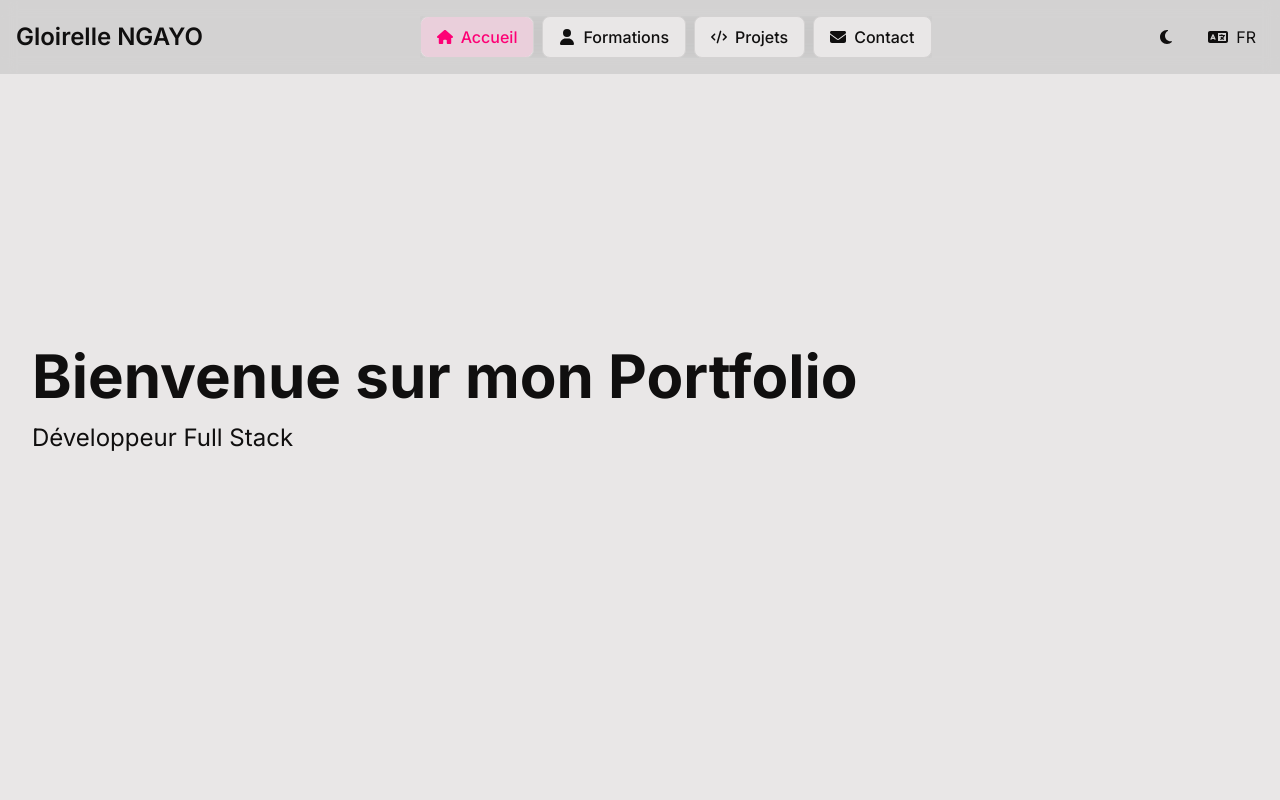
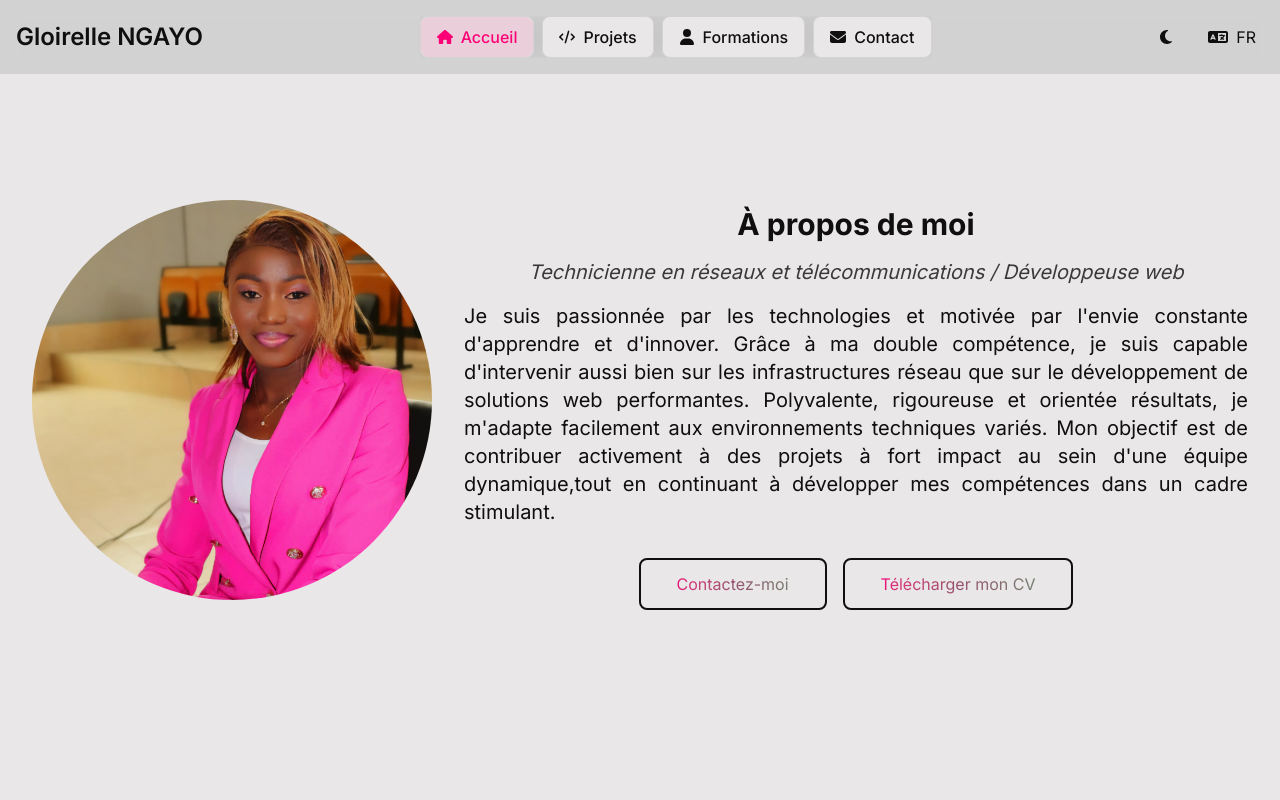
Before and after one commit to Gloirelle-Ngayo/My-portfolio, a Next.js app: page / in a window 1280 px wide. Shown: the top 800 px of the page. Built offline with nearby package versions, Linux system fonts and the light colour scheme.

Commit message:
Mise à jour du portfolio : ajout du CV, modification des sections et amélioration du design

```diff
--- a/src/app/contact/page.tsx
+++ /dev/null
@@ -1,7 +0,0 @@
-export default function Contact(){
-    return(
-        <main className="container mx-auto font-bold text-3xl">
-            <p>Bienvenu sur la page contact</p>
-        </main>
-    )
-}
--- a/src/app/formations/page.tsx
+++ /dev/null
@@ -1,7 +0,0 @@
-export default function Formations(){
-    return(
-        <main className="container mx-auto font-bold text-3xl">
-            <p>Bienvenu sur la page formations</p>
-        </main>
-    )
-}
--- a/src/app/page.tsx
+++ b/src/app/page.tsx
@@ -12,8 +12,8 @@ export default function Home() {
     <>
       <div className="min-h-screen">
           <AcceuilSec/>
+          <ProjetsSec/>
           <FormationsSec/>
-          <ProjetsSec/>
           <ContactSec/>
       </div>
     </>
--- a/src/app/projects/page.tsx
+++ /dev/null
@@ -1,7 +0,0 @@
-export default function Projects(){
-    return(
-        <main className="container mx-auto font-bold text-3xl">
-            <p>Bienvenu sur la page Projects</p>
-        </main>
-    )
-}
--- a/src/components/layout/Header.tsx
+++ b/src/components/layout/Header.tsx
@@ -60,15 +60,15 @@ export default function Header() {
                 </a>
               </li>
               <li className="border border-base-200 rounded-lg bg-base-100 hover:bg-base-200 transition-colors duration-300">
+                 <a href="#projets" className={`block px-4 py-2 ${activeSection === 'projets' ? 'text-primary bg-primary/10' : 'text-base-content'} rounded-lg transition-colors duration-300 flex items-center gap-2`}>
+                    <FontAwesomeIcon icon={faCode} className="w-4 h-4" />
+                    Projets
+                  </a>
+              </li>
+              <li className="border border-base-200 rounded-lg bg-base-100 hover:bg-base-200 transition-colors duration-300">
                 <a href="#formations" className={`block px-4 py-2 ${activeSection === 'formations' ? 'text-primary bg-primary/10' : 'text-base-content'} rounded-lg transition-colors duration-300 flex items-center gap-2`}>
                   <FontAwesomeIcon icon={faUser} className="w-4 h-4" />
                   Formations
-                </a>
-              </li>
-              <li className="border border-base-200 rounded-lg bg-base-100 hover:bg-base-200 transition-colors duration-300">
-                <a href="#projets" className={`block px-4 py-2 ${activeSection === 'projets' ? 'text-primary bg-primary/10' : 'text-base-content'} rounded-lg transition-colors duration-300 flex items-center gap-2`}>
-                  <FontAwesomeIcon icon={faCode} className="w-4 h-4" />
-                  Projets
                 </a>
               </li>
               <li className="border border-base-200 rounded-lg bg-base-100 hover:bg-base-200 transition-colors duration-300">
--- a/src/components/sections/AcceuilSec.tsx
+++ b/src/components/sections/AcceuilSec.tsx
@@ -1,14 +1,51 @@
+import Image from 'next/image'
+import Link from 'next/link'
+
 /**
  * Définition du section Acceuil
  * L'id est relié avec les liens dans le Header
  */
-
 export default function AcceuilSec(){
     return(
         <section id="accueil" className="min-h-screen flex items-center justify-center bg-base-100">
-            <div className="container mx-auto px-4">
-                <h1 className="text-4xl md:text-6xl font-bold mb-4">Bienvenue sur mon Portfolio</h1>
-                <p className="text-xl md:text-2xl">Développeur Full Stack</p>
+            <div className="container mx-auto px-4 flex flex-col md:flex-row items-center justify-center gap-8">
+                <div className="flex-shrink-0 w-[400px] h-[400px] rounded-full overflow-hidden hidden lg:block">
+                    <Image
+                        src="/images/Gloirelle.jpg"
+                        alt="Mon image"
+                        width={250}
+                        height={250}
+                        className="w-full h-full object-cover object-top"
+                    />
+                </div>
+                <div className="text-center text-center mt-4">
+                    <h1 className="text-4xl md:text-3xl font-bold mb-4">À propos de moi</h1>
+                    <h2 className='italic opacity-80 text-xl md:text-medium mb-4'>Technicienne en réseaux et télécommunications / Développeuse web</h2>
+                    <p className="text-xl md:text-medium text-center md:text-justify">Je suis passionnée par les technologies et motivée par
+                        l&apos;envie constante d&apos;apprendre et d&apos;innover. Grâce à ma double compétence,
+                        je suis capable d&apos;intervenir aussi bien sur les infrastructures réseau que
+                        sur le développement de solutions web performantes. Polyvalente, rigoureuse et
+                        orientée résultats, je m&apos;adapte facilement aux environnements techniques variés.
+                        Mon objectif est de contribuer activement à des projets à fort impact au sein
+                        d&apos;une équipe dynamique,tout en continuant à développer mes compétences dans un cadre stimulant.
+                    </p>
+                    <div className='flex justify-center gap-4 mt-8'>
+                        <button className='px-5 py-1 rounded-lg border-2 border-gradient-to-r from-primary/90 via-secondary/90 to-accent/90 p-[2px] hover:opacity-90 transition-all duration-300'>
+                            <div className='bg-base-100 rounded-lg'>
+                                <Link href="#contact">
+                                    <span className="block px-4 py-2 bg-gradient-to-r from-primary/90 via-secondary/90 to-accent/90 bg-clip-text text-transparent hover:opacity-90">Contactez-moi</span>
+                                </Link>
+                            </div>
+                        </button>
+                        <button className='px-5 py-1 rounded-lg border-2 border-gradient-to-r from-primary-800 via-secondary/90 to-accent/90 p-[2px] hover:opacity-90 transition-all duration-300'>
+                            <div className='bg-base-100 rounded-lg'>
+                                <a href="/assets/Cv_Ngayo_G.pdf" download="Cv_Ngayo_G.pdf">
+                                    <span className="block px-4 py-2 bg-gradient-to-r from-primary/90 via-secondary/90 to-accent/90 bg-clip-text text-transparent hover:opacity-90">Télécharger mon CV</span>
+                                </a>
+                            </div>
+                        </button>
+                    </div>
+                </div>
             </div>
         </section>
     )
--- a/src/components/sections/FormationsSec.tsx
+++ b/src/components/sections/FormationsSec.tsx
@@ -5,7 +5,7 @@
 
 export default function FormationsSec(){
     return(
-        <section id="formations" className="min-h-screen flex items-center justify-center bg-base-200">
+        <section id="formations" className="min-h-screen flex items-center justify-center bg-base-100">
         <div className="container mx-auto px-4">
           <h2 className="text-3xl md:text-5xl font-bold mb-8">Mes Formations</h2>
           <div className="grid grid-cols-2 md:grid-cols-3 lg:grid-cols-4 gap-6">
--- a/src/components/sections/ProjetsSec.tsx
+++ b/src/components/sections/ProjetsSec.tsx
@@ -4,7 +4,7 @@
  */
 export default function ProjetsSec(){
     return(
-        <section id="projets" className="min-h-screen flex items-center justify-center bg-base-100">
+        <section id="projets" className="min-h-screen flex items-center justify-center bg-base-200">
         <div className="container mx-auto px-4">
           <h2 className="text-3xl md:text-5xl font-bold mb-8">Mes Projets</h2>
           <div className="grid grid-cols-1 md:grid-cols-2 lg:grid-cols-3 gap-6">
```
Also changed, not shown: public/images/Gloirelle.jpg (added), 1 other file (tests, documents, lock files or other folders).
